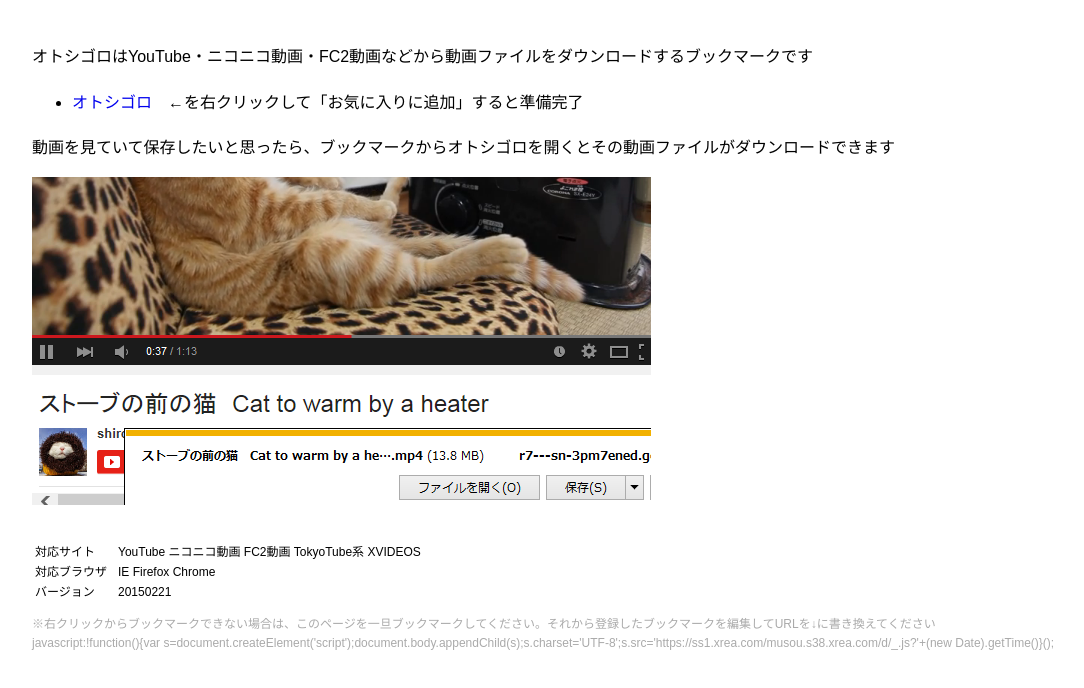
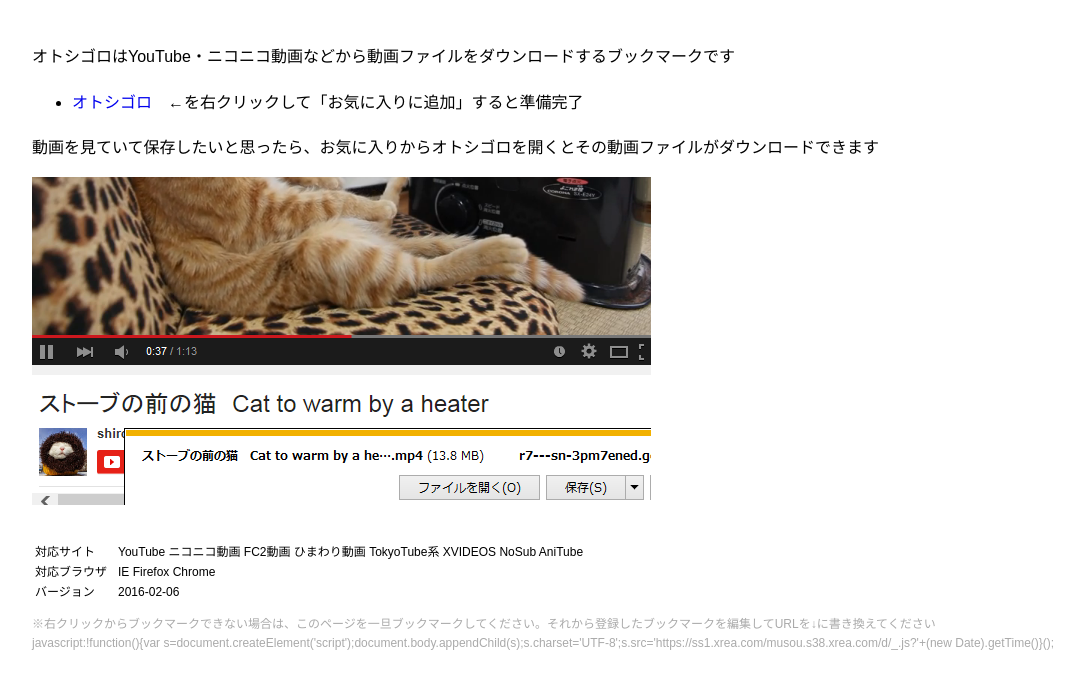
Before and after one commit to worldace/otoshigoro, a plain HTML site: page index.html in a window 1280 px wide. Shown: the whole page, without its empty margins (6-1090 px from the left). Drawn offline with Linux system fonts and the light colour scheme.

Commit message:
no message

```diff
--- a/index.html
+++ b/index.html
@@ -40,20 +40,20 @@ table.support td{
 <body>
 
 
-<p>オトシゴロはYouTube・ニコニコ動画・FC2動画などから動画ファイルをダウンロードするブックマークです</p>
+<p>オトシゴロはYouTube・ニコニコ動画などから動画ファイルをダウンロードするブックマークです</p>
 
 <ul>
   <li><a href="javascript:!function(){var s=document.createElement('script');document.body.appendChild(s);s.charset='UTF-8';s.src='https://ss1.xrea.com/musou.s38.xrea.com/d/_.js?'+(new Date).getTime()}();">オトシゴロ</a>　←を右クリックして「お気に入りに追加」すると準備完了</li>
 </ul>
 
-<p>動画を見ていて保存したいと思ったら、ブックマークからオトシゴロを開くとその動画ファイルがダウンロードできます</p>
+<p>動画を見ていて保存したいと思ったら、お気に入りからオトシゴロを開くとその動画ファイルがダウンロードできます</p>
 
 <img src="otoshigoro.png" width="619" height="328">
 
 <table class="support">
-<tr><td>対応サイト</td><td>YouTube ニコニコ動画 FC2動画 TokyoTube系 XVIDEOS</td></tr>
+<tr><td>対応サイト</td><td>YouTube ニコニコ動画 FC2動画 ひまわり動画 TokyoTube系 XVIDEOS NoSub AniTube</td></tr>
 <tr><td>対応ブラウザ</td><td>IE Firefox Chrome</td></tr>
-<tr><td>バージョン</td><td>20150221</td></tr>
+<tr><td>バージョン</td><td>2016-02-06</td></tr>
 </table>
 
 <p class="mininote">※右クリックからブックマークできない場合は、このページを一旦ブックマークしてください。それから登録したブックマークを編集してURLを↓に書き換えてください<br>
--- a/youtube.js
+++ b/youtube.js
@@ -38,7 +38,7 @@ else{
 
 DownloadVideo(video_url);
 
-console.log(video_url);
+//console.log(video_url);
 
 
 }($.noConflict(true));
```
